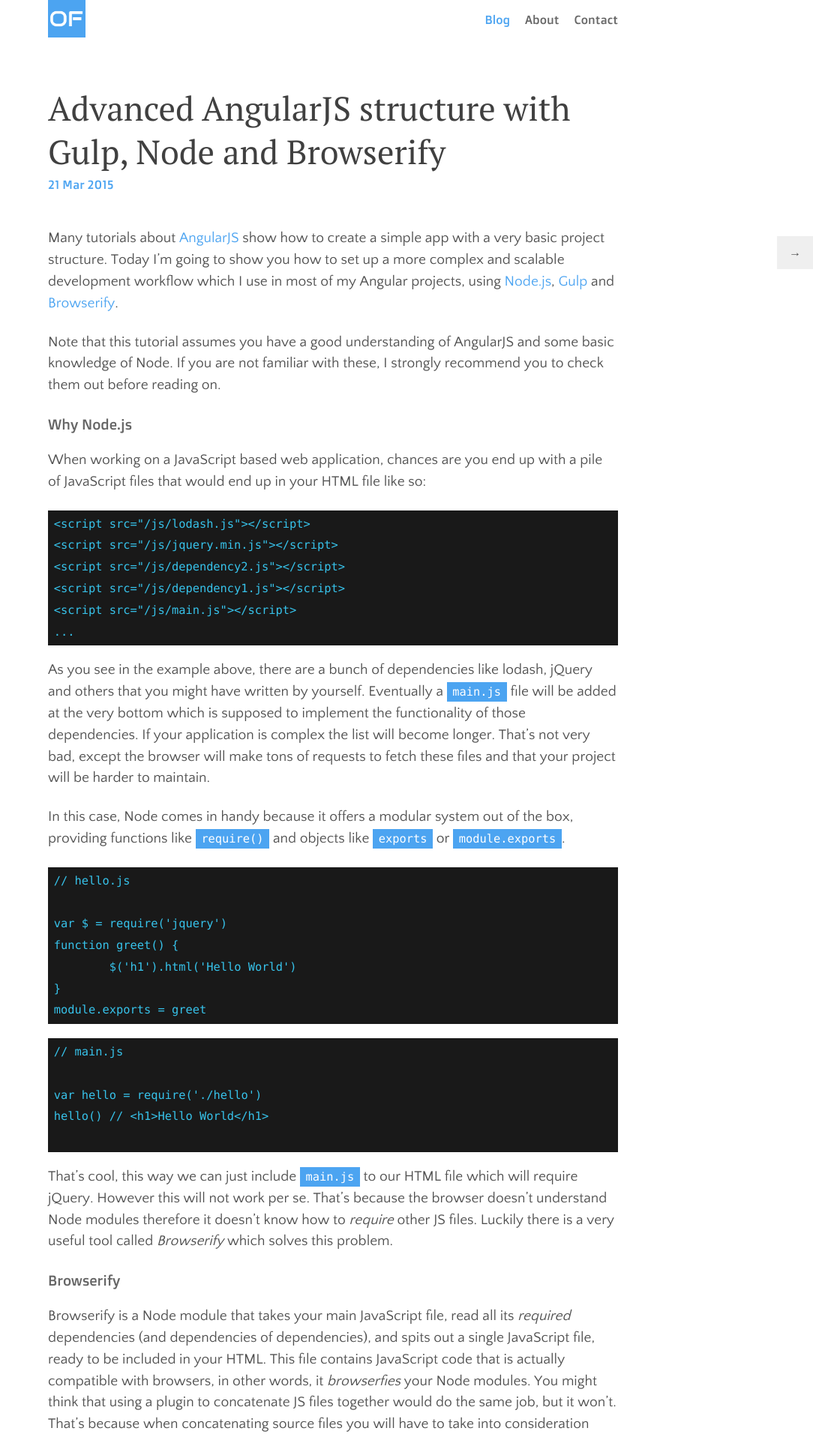
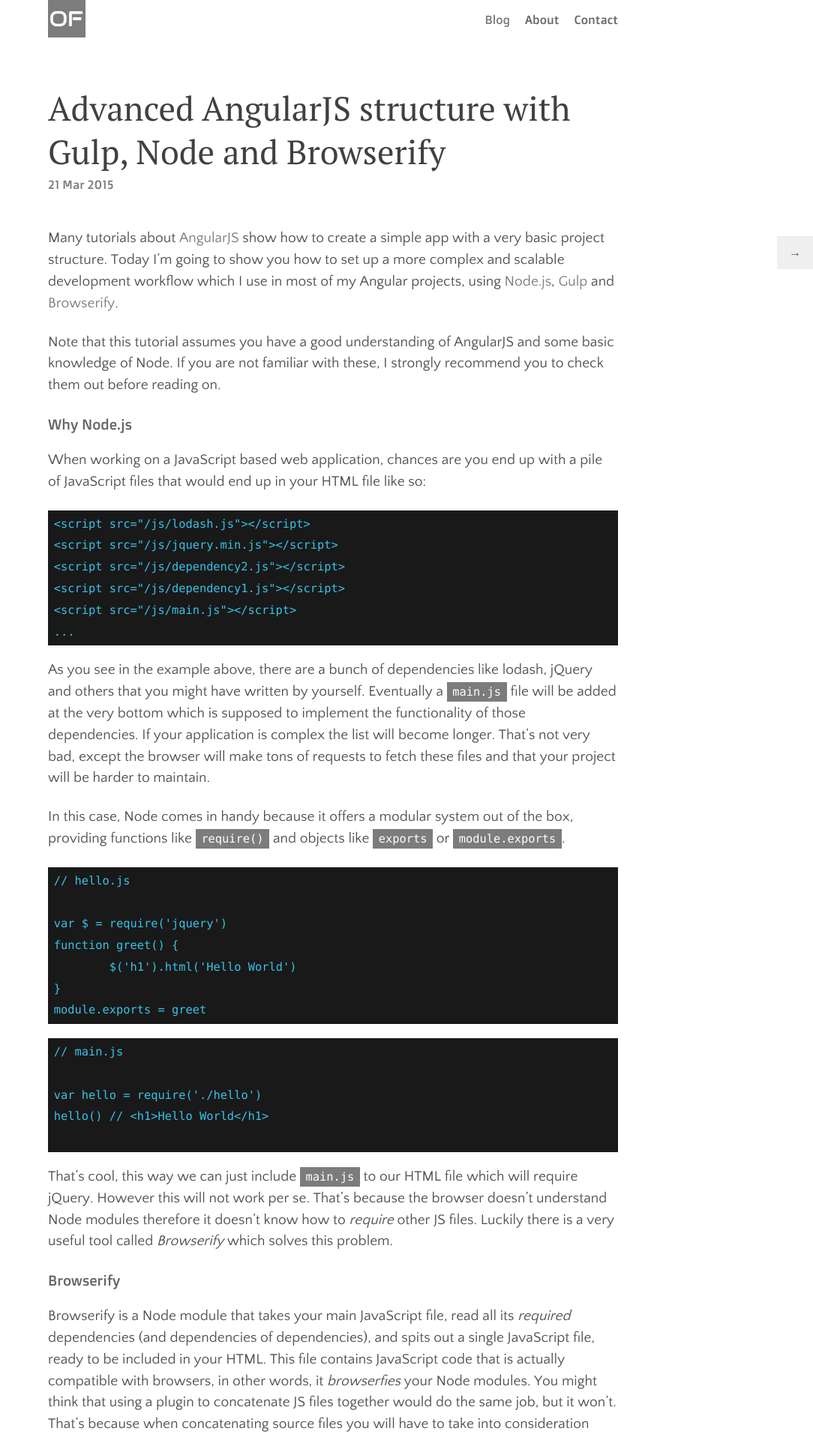
Before and after one commit to itsgoofer/omarfouad.com, a Jekyll site: the page built from index.html, in a window 1280 px wide. Shown: the top 1917 px of the page at 75% size, without its empty margins (196-1280 px from the left). Built offline with Jekyll 4.4.1, drawn with Linux system fonts in a browser that asks for light colours.

Commit message:
Updated Config

```diff
--- a/_config.yml
+++ b/_config.yml
@@ -15,7 +15,7 @@
 baseurl: "/"
 url: http://omarfouad.com
 twitter: omarfouad
-color: "#4CA4F1"
+color: "#7c7c7c"
 markdown: kramdown
 theme: minima
 gems:
```
